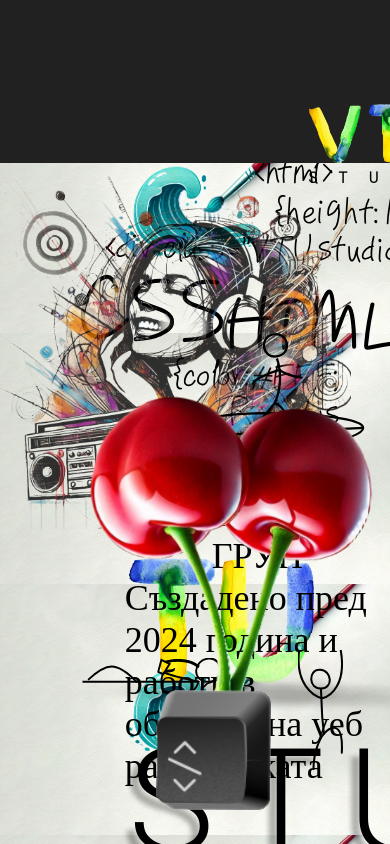
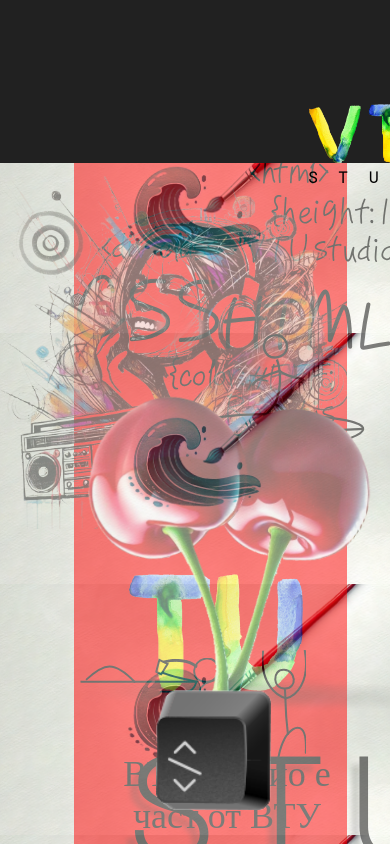
Before and after one commit to lyubomir2712/VTUstudio, a React (Vite) app in the folder VTUstudio/: page / in a window 390 px wide. Shown: the top 844 px of the page. Built offline with nearby package versions, Linux system fonts and the light colour scheme; a web font is replaced by a local one.

Commit message:
started working on the responsive design, putted every main element in the main relativ div

```diff
--- a/VTUstudio/src/Components/Main/Main.css
+++ b/VTUstudio/src/Components/Main/Main.css
@@ -1,8 +1,15 @@
+.Main{
+    position: relative;
+    background-color: red;
+    opacity: 0.5;
+    width: 70%;
+    margin-left: 19%;
+}
+
 svg.svg-text{
     height: 12rem;
     width: auto;
     position: absolute;
-    left: 20%;
     top: 18%;
     stroke-width: 1.2;
 }
@@ -17,8 +24,8 @@ svg.svg-text-animate{
     opacity: 0.8;
     position: absolute;
     top: 20%;
-    right: 10%;
-    height: 10em;
+    right: 0.1%;
+    height: 15rem;
     width: auto;
 }
 
@@ -26,8 +33,8 @@ svg.svg-text-animate{
     height: 5rem;
     width: auto;
     position: absolute;
-    top: 40%;
-    left: 43%;
+    top: 40.2%;
+    left: 34.3%;
     transform: rotate(-13deg);
     stroke-width: 3.5;
 }
@@ -42,7 +49,7 @@ svg.svg-text-animate{
     position: absolute;
     transform: rotate(180deg);
     top: 46%;
-    left: 23%;
+    left: 5%;
     z-index: 1;
 }
 
@@ -52,7 +59,7 @@ svg.svg-text-animate{
     width: auto;
 }
 
-.logoText-first-word{
+.logoText-main{
     font-size: 5rem;
     text-align: right;
     text-shadow: -8px 8px 5px rgba(0, 0, 0, 0.3);
@@ -60,23 +67,19 @@ svg.svg-text-animate{
     color: black;
 }
 
-.logoText-first-word img{
-    height: 4.4rem;
-    width: auto;
-}
-
 .logoImg-container{
     position: absolute;
-    left: 33%;
-    top: 65%;
+    left: 20%;
+    top: 66%;
 }
 
 img.logoImg-half{
-    height: 5.3rem;
+    height: 5rem;
     width: auto;
+    margin-right: 3rem;
 }
 
-span.logoText-first-word, span.logoText-second-word{
+span.logoText-main{
     font-family: 'Roboto Light', sans-serif;
     letter-spacing: 1rem;
     font-size: 6rem;
@@ -85,7 +88,7 @@ span.logoText-first-word, span.logoText-second-word{
 img.cherriesShadow-img{
     position: absolute;
     top: 80%;
-    left: 20%;
+    left: 1%;
     height:1.8rem;
     width: 15rem;
     filter: brightness(0.1);
@@ -96,7 +99,7 @@ img.cherriesShadow-img{
     width: auto;
     position: absolute;
     top: 77%;
-    left: 76.5%;
+    right: 15%;
 }
 
 .falling-stickman-animate{
@@ -110,7 +113,7 @@ img.cherriesShadow-img{
     width: auto;
     position: absolute;
     top: 78%;
-    left: 21%;
+    left: 2%;
     transform: scaleX(-1);
     stroke-width: 4;
 }
@@ -124,7 +127,8 @@ img.cherriesShadow-img{
 .info-text{
     position: absolute;
     bottom: 2.5%;
-    left: 32%;
+    left: 12%;
+    top: 85%
 }
 
 .centered-info-text{
--- a/VTUstudio/src/Components/Main/Main.jsx
+++ b/VTUstudio/src/Components/Main/Main.jsx
@@ -47,7 +47,7 @@ export default function Main() {
     const { ref: laybackStickmanRef, inView: laybackStickmanInView } = useInView({ triggerOnce: false, threshold: 0.1 });
     const { ref: svgTextRef, inView: svgTextInView } = useInView({ triggerOnce: false, threshold: 0.1 });
 
-    return (<main id="main">
+    return (<main id="main" className={"Main"}>
 
             <svg ref={svgTextRef} className={`svg-text ${svgTextInView ? 'svg-text-animate' : ''}`} width="121"
                  height="85" viewBox="0 0 121 85" fill="none"
@@ -323,8 +323,8 @@ export default function Main() {
                             margin: '0 auto',
                         }}
             >
-                <span className={'logoText-first-word'}><img className={"logoImg-half"} src={VTUlogoHalve}
-                                                             alt={"vtu logo half image"}/> STUDIO</span>
+                <span className={'logoText-main'}><img className={"logoImg-half"} src={VTUlogoHalve}
+                                                             alt={"vtu logo half image"}/>STUDIO</span>
             </motion.div>
 
             <svg ref={laybackStickmanRef}
--- a/VTUstudio/src/Components/Transition/Transition.jsx
+++ b/VTUstudio/src/Components/Transition/Transition.jsx
@@ -43,16 +43,16 @@ export default function Transition() {
         <>
             <Navbar/>
             <div className="content">
-                <div style={{marginBottom: '5.5rem'}}><Section id={1} distance={600}><Main /></Section></div>
+                <div style={{marginBottom: '5.5rem'}}><Section id={1} distance={1000}><Main /></Section></div>
 
-               <div style={{marginBottom: '30rem'}}><Section id={2} distance={600}><SectionOne/></Section></div>
+               <div style={{marginBottom: '30rem'}}><Section id={2} distance={1000}><SectionOne/></Section></div>
 
                 <Section id={3} distance={600}><SectionTwo/></Section>
 
-                <div style={{marginTop: '37rem'}}><Section id={4} distance={300}><SectionThree/></Section></div>
+                <div style={{marginTop: '37rem'}}><Section id={4} distance={1000}><SectionThree/></Section></div>
 
-                <div style={{marginBottom: '45rem'}}><Section id={5} distance={600}><SectionFour /></Section></div>
-                <Section id={6} distance={300}><SectionFive /></Section>
+                <div style={{marginBottom: '45rem'}}><Section id={5} distance={1000}><SectionFour /></Section></div>
+                <Section id={6} distance={1000}><SectionFive /></Section>
             </div>
         </>
     );
--- a/VTUstudio/src/index.css
+++ b/VTUstudio/src/index.css
@@ -37,9 +37,9 @@ body{
 Main ,Section {
     scroll-snap-align: start;
     height: 100vh;
-    display: flex;
-    justify-content: center;
-    align-items: center;
+    /*display: flex;*/
+    /*justify-content: center;*/
+    /*align-items: center;*/
 }
 
 *{
@@ -78,8 +78,4 @@ html::-webkit-scrollbar {
 svg {
     height: 10rem;
     width: auto;
-
-    /*stroke-dasharray: 1000;*/
-    /*stroke-dashoffset: 1000;*/
-    /*animation: draw 3s linear forwards;*/
 }
```
